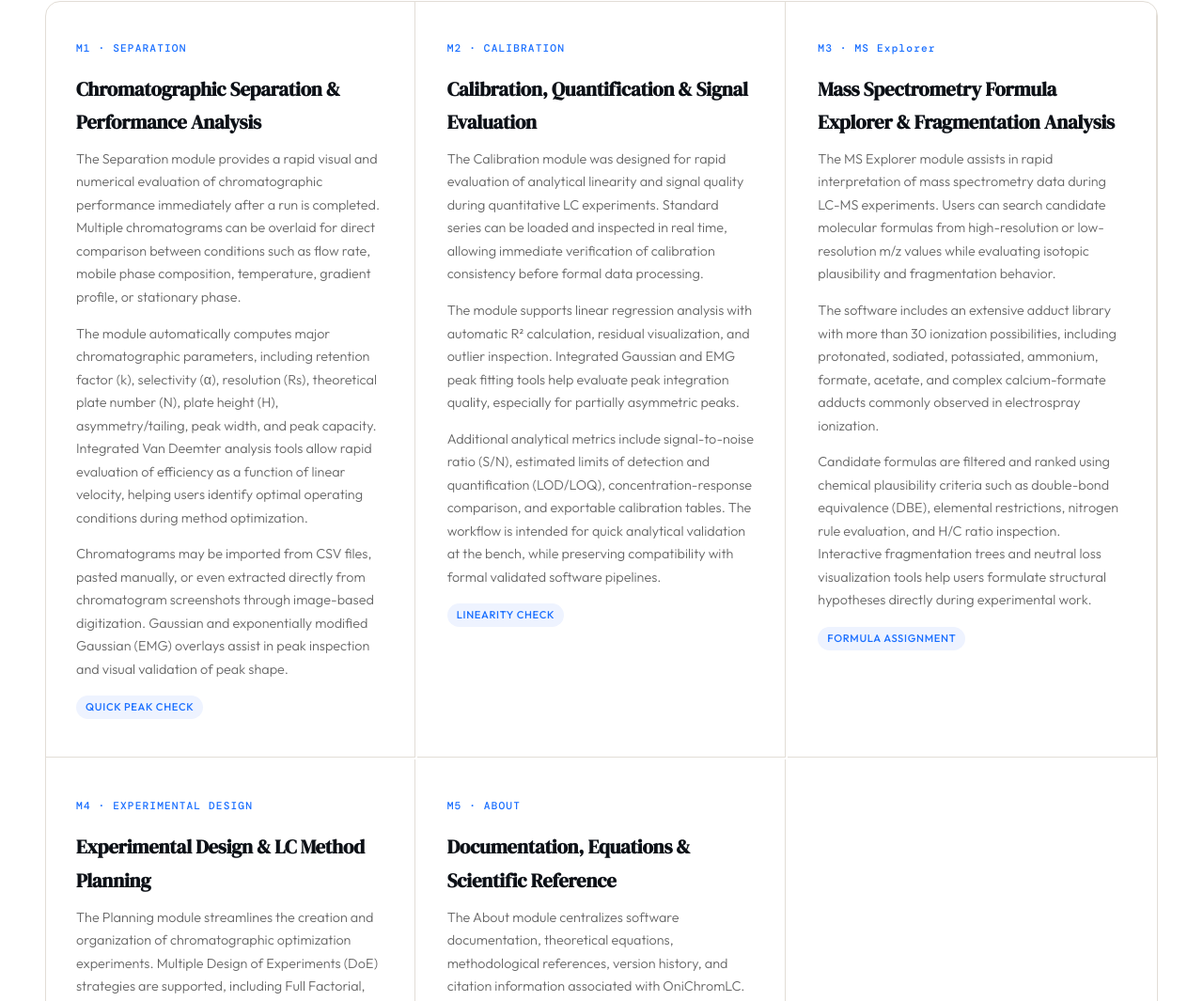
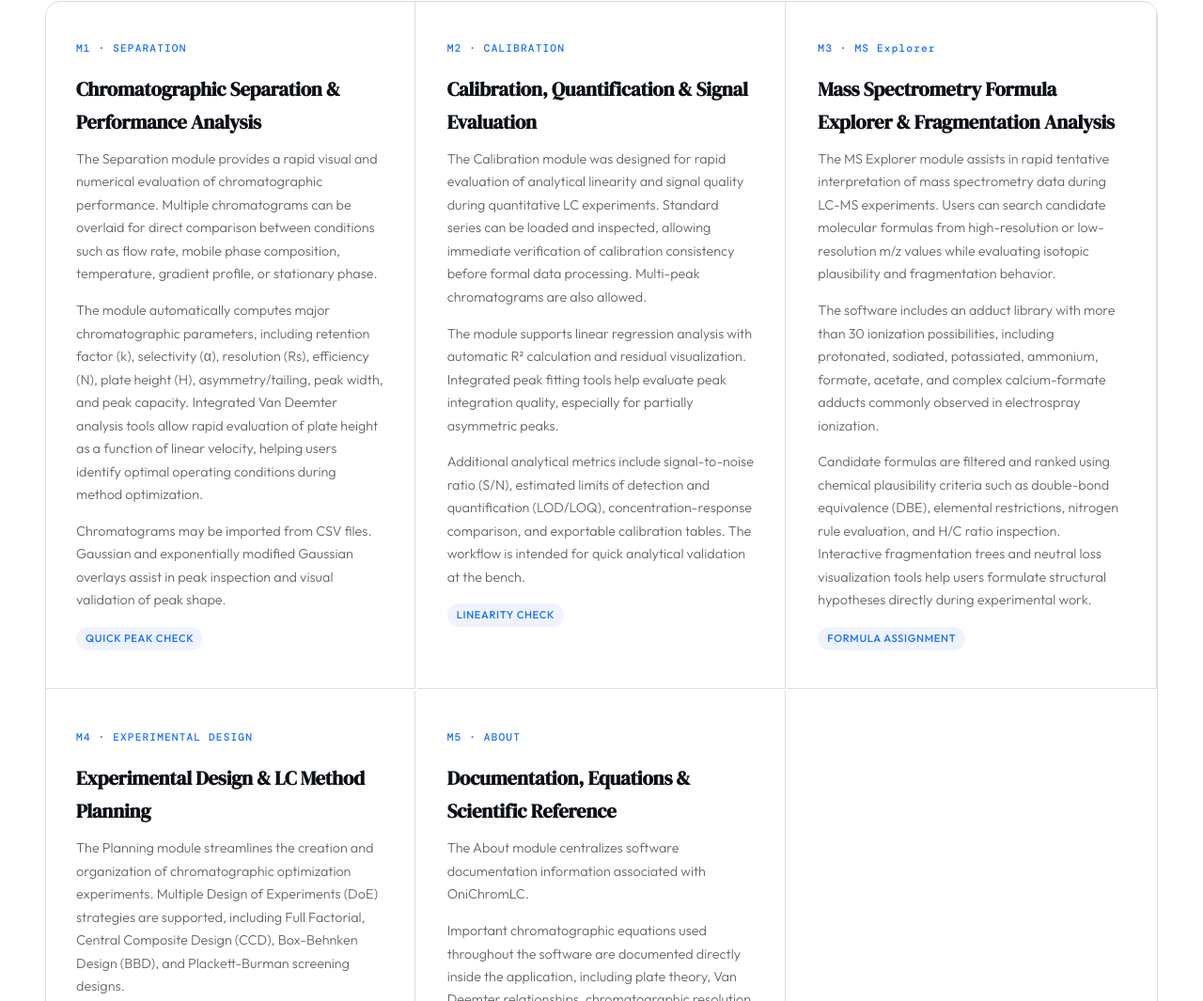
Before and after one commit to jvictorborsatto/OniChromLC, a plain HTML site: page index.html in a window 1280 px wide. Shown: the part 1123-2188 px from the top of the page at 94% size. Drawn offline with nearby package versions, Linux system fonts and the light colour scheme; a web font is replaced by a local one.

Commit message:
Add files via upload

```diff
--- a/index.html
+++ b/index.html
@@ -415,7 +415,7 @@
 
       <p>
         The Separation module provides a rapid visual and numerical evaluation
-        of chromatographic performance immediately after a run is completed.
+        of chromatographic performance.
         Multiple chromatograms can be overlaid for direct comparison between
         conditions such as flow rate, mobile phase composition, temperature,
         gradient profile, or stationary phase.
@@ -424,17 +424,15 @@
       <p style="margin-top:0.9rem;">
         The module automatically computes major chromatographic parameters,
         including retention factor (k), selectivity (α), resolution (Rs),
-        theoretical plate number (N), plate height (H), asymmetry/tailing,
+        efficiency (N), plate height (H), asymmetry/tailing,
         peak width, and peak capacity. Integrated Van Deemter analysis tools
-        allow rapid evaluation of efficiency as a function of linear velocity,
+        allow rapid evaluation of plate height as a function of linear velocity,
         helping users identify optimal operating conditions during method
         optimization.
       </p>
 
       <p style="margin-top:0.9rem;">
-        Chromatograms may be imported from CSV files, pasted manually, or even
-        extracted directly from chromatogram screenshots through image-based
-        digitization. Gaussian and exponentially modified Gaussian (EMG)
+        Chromatograms may be imported from CSV files. Gaussian and exponentially modified Gaussian
         overlays assist in peak inspection and visual validation of peak shape.
       </p>
 
@@ -447,15 +445,15 @@
       <p>
         The Calibration module was designed for rapid evaluation of analytical
         linearity and signal quality during quantitative LC experiments.
-        Standard series can be loaded and inspected in real time, allowing
+        Standard series can be loaded and inspected, allowing
         immediate verification of calibration consistency before formal data
-        processing.
+        processing. Multi-peak chromatograms are also allowed.
       </p>
 
       <p style="margin-top:0.9rem;">
         The module supports linear regression analysis with automatic R²
-        calculation, residual visualization, and outlier inspection.
-        Integrated Gaussian and EMG peak fitting tools help evaluate peak
+        calculation and residual visualization.
+        Integrated peak fitting tools help evaluate peak
         integration quality, especially for partially asymmetric peaks.
       </p>
 
@@ -463,8 +461,7 @@
         Additional analytical metrics include signal-to-noise ratio (S/N),
         estimated limits of detection and quantification (LOD/LOQ),
         concentration-response comparison, and exportable calibration tables.
-        The workflow is intended for quick analytical validation at the bench,
-        while preserving compatibility with formal validated software pipelines.
+        The workflow is intended for quick analytical validation at the bench.
       </p>
 
       <span class="module-tag">Linearity check</span>
@@ -474,14 +471,14 @@
             <h3>Mass Spectrometry Formula Explorer &amp; Fragmentation Analysis</h3>
 
       <p>
-        The MS Explorer module assists in rapid interpretation of mass
+        The MS Explorer module assists in rapid tentative interpretation of mass
         spectrometry data during LC-MS experiments. Users can search candidate
         molecular formulas from high-resolution or low-resolution m/z values
         while evaluating isotopic plausibility and fragmentation behavior.
       </p>
 
       <p style="margin-top:0.9rem;">
-        The software includes an extensive adduct library with more than
+        The software includes an adduct library with more than
         30 ionization possibilities, including protonated, sodiated,
         potassiated, ammonium, formate, acetate, and complex calcium-formate
         adducts commonly observed in electrospray ionization.
@@ -532,8 +529,7 @@
       <h3>Documentation, Equations &amp; Scientific Reference</h3>
 
       <p>
-        The About module centralizes software documentation, theoretical
-        equations, methodological references, version history, and citation
+        The About module centralizes software documentation
         information associated with OniChromLC.
       </p>
 
@@ -542,12 +538,6 @@
         documented directly inside the application, including plate theory,
         Van Deemter relationships, chromatographic resolution equations,
         calibration expressions, and signal-processing formulas.
-      </p>
-
-      <p style="margin-top:0.9rem;">
-        The module also contains author information, publication references,
-        software acknowledgements, and version tracking to support
-        reproducibility and proper citation in scientific publications.
       </p>
 
       <span class="module-tag">Documentation</span>
@@ -626,7 +616,7 @@
     <div class="feat-card">
       <div class="feat-icon">⚡</div>
       <h4>Immediate feedback</h4>
-      <p>Load a run and get a readable result in seconds. No setup, no scripts — designed for the moment you pull a vial from the autosampler.</p>
+      <p>Load a run and get a readable result in seconds. No setup, no scripts.</p>
     </div>
     <div class="feat-card">
       <div class="feat-icon">👁️</div>
@@ -636,22 +626,12 @@
     <div class="feat-card">
       <div class="feat-icon">🔒</div>
       <h4>Offline &amp; local</h4>
-      <p>Runs entirely on your computer. No internet connection, no cloud, no data leaving the lab — suitable for regulated environments.</p>
+      <p>Runs entirely on your computer. No internet connection, no cloud, no data leaving the lab.</p>
     </div>
     <div class="feat-card">
       <div class="feat-icon">📋</div>
       <h4>Complement, not replace</h4>
       <p>OniChromLC flags issues and builds intuition. Final quantification and reporting are done in your validated analysis pipeline, as they should be.</p>
-    </div>
-    <div class="feat-card">
-      <div class="feat-icon">🧪</div>
-      <h4>Covers the full workflow</h4>
-      <p>From checking a separation to drafting a DOE run list — all common bench-side decisions are covered in one lightweight application.</p>
-    </div>
-    <div class="feat-card">
-      <div class="feat-icon">🔓</div>
-      <h4>Open source</h4>
-      <p>Fully transparent code. Inspect, adapt, or extend OniChromLC freely. No licence fees, no locked features.</p>
     </div>
   </div>
 </section>
```
